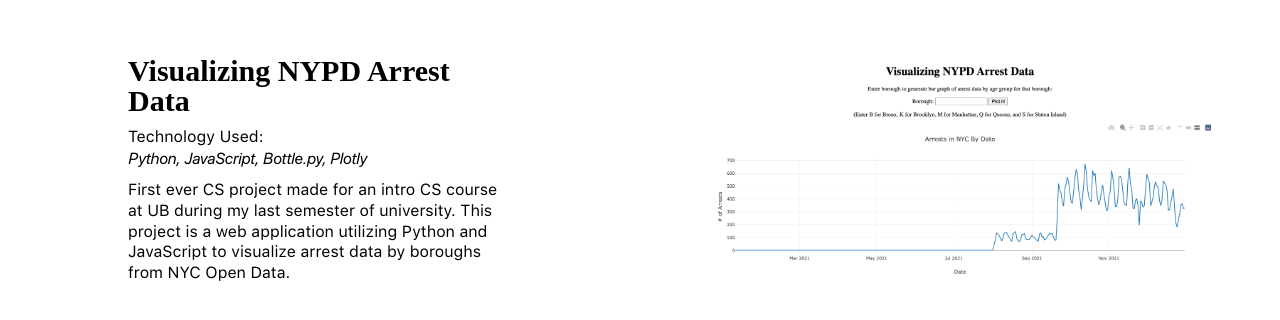
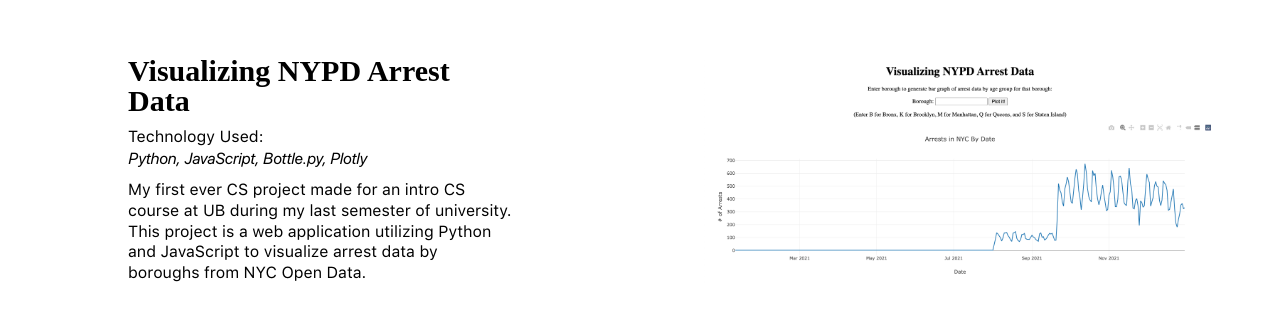
Before and after one commit to jzhou45/jzhou45.github.io, a React (Create React App) app: page / in a window 1280 px wide. Shown: the part 3430-3750 px from the top of the page. Built offline with nearby package versions, Linux system fonts and the light colour scheme.

Commit message:
add nypd arrest data to navbar

```diff
--- a/src/components/navbar.jsx
+++ b/src/components/navbar.jsx
@@ -14,6 +14,9 @@ const Navbar = () => {
             case "olympus":
                 pageHeight = window.innerHeight * 3;
                 break;
+            case "nypd":
+                pageHeight = window.innerWidth * 4;
+                break
             default:
                 break;
         }
@@ -37,7 +40,7 @@ const Navbar = () => {
             <span onClick={() => scrollToComponent("concat")}>.concat</span>
             <span onClick={() => scrollToComponent("metabook")}>Metabook</span>
             <span onClick={() => scrollToComponent("olympus")}>Olympus Card-Jitsu</span>
-            <span>Visualizing NYPD Arrest Data</span>
+            <span onClick={() => scrollToComponent("nypd") }>Visualizing NYPD Arrest Data</span>
             <span>About</span>
         </nav>
     );
--- a/src/components/nypd.jsx
+++ b/src/components/nypd.jsx
@@ -17,7 +17,7 @@ const NYPD = () => {
                     </div>
 
                     <p>
-                        First ever CS project made for an intro CS course at UB
+                        My first ever CS project made for an intro CS course at UB
                         during my last semester of university. This project is a
                         web application utilizing Python and JavaScript to
                         visualize arrest data by boroughs from NYC Open Data.
```
